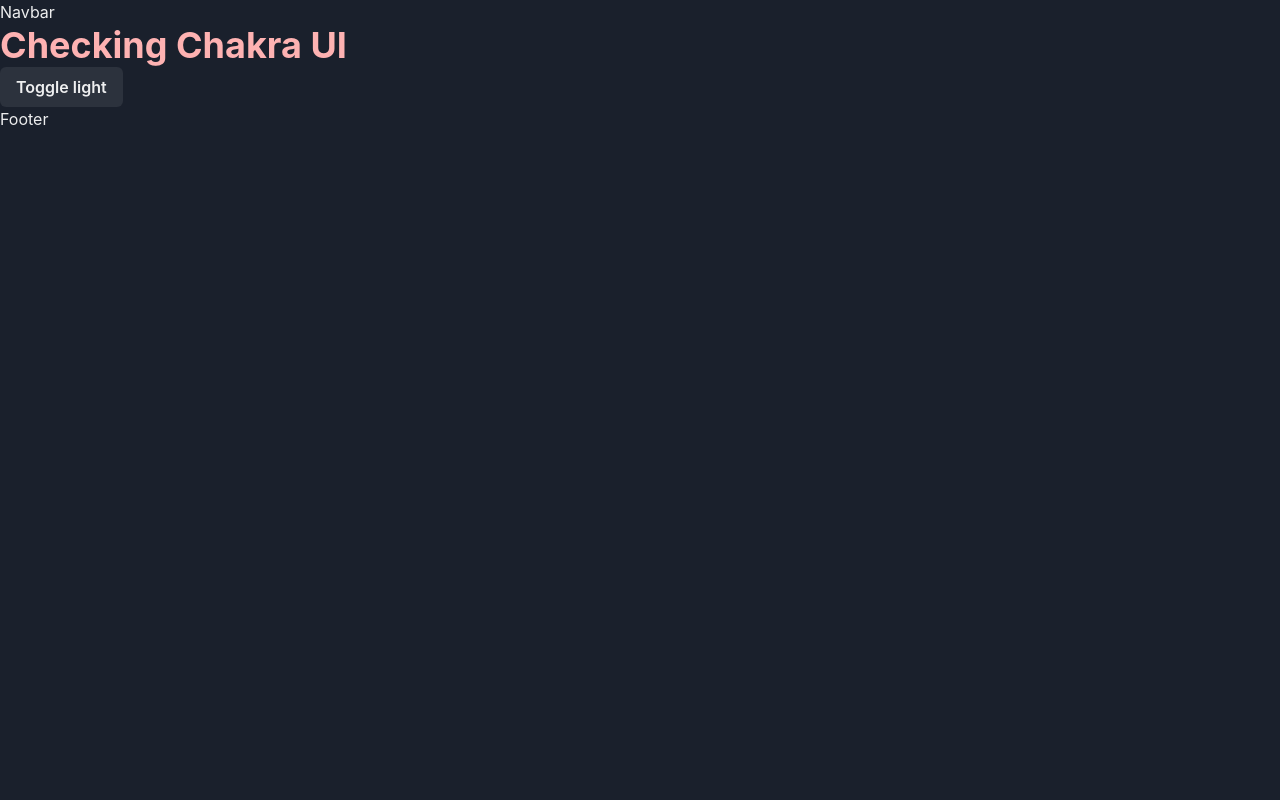
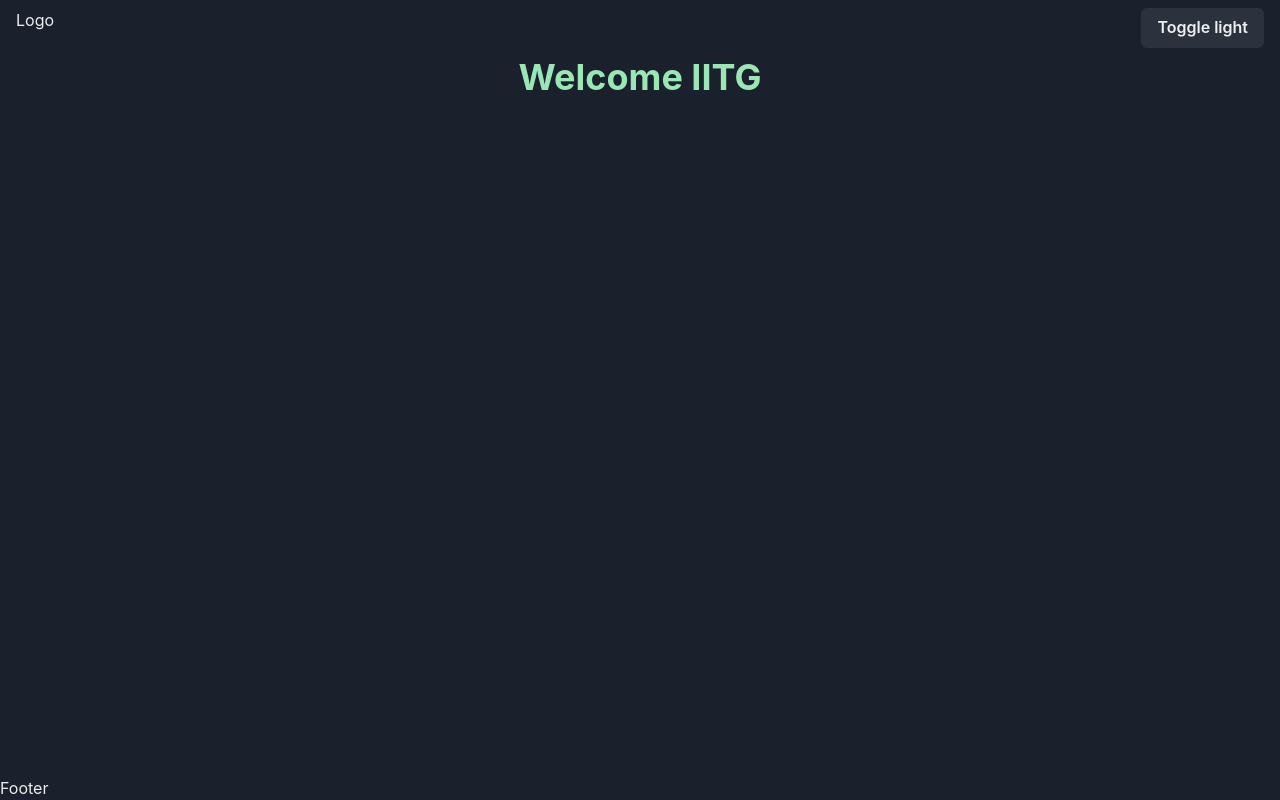
Before and after one commit to akhil-naidu/hasura-iitg, a Next.js app: page / in a window 1280 px wide. Built offline with nearby package versions, Linux system fonts and the light colour scheme.

Commit message:
chore: basic layout for app

```diff
--- a/components/FrontPage.js
+++ b/components/FrontPage.js
@@ -1,5 +1,6 @@
 import {
   Button,
+  Center,
   Heading,
   useColorMode,
   useColorModeValue,
@@ -7,17 +8,15 @@ import {
 import React from 'react';
 
 const FrontPage = () => {
-  const { toggleColorMode, colorMode } = useColorMode();
-  const color = useColorModeValue('red.500', 'red.200');
+  const color = useColorModeValue('green.500', 'green.200');
 
   return (
     <React.Fragment>
-      <Heading as='h1' color={color}>
-        Checking Chakra UI
-      </Heading>
-      <Button onClick={toggleColorMode}>
-        Toggle {colorMode === 'light' ? `dark` : 'light'}
-      </Button>
+      <Center>
+        <Heading as='h1' color={color}>
+          Welcome IITG
+        </Heading>
+      </Center>
     </React.Fragment>
   );
 };
--- a/components/Layout/Layout.js
+++ b/components/Layout/Layout.js
@@ -1,14 +1,16 @@
+import { Box, Container, Flex, Spacer } from '@chakra-ui/react';
 import React from 'react';
 import Footer from './Footer';
 import Navbar from './Navbar';
 
 const Layout = ({ children }) => {
   return (
-    <React.Fragment>
+    <Flex flexDirection='column' minH='100vh'>
       <Navbar />
-      {children}
+      <Box>{children}</Box>
+      <Spacer />
       <Footer />
-    </React.Fragment>
+    </Flex>
   );
 };
 
--- a/components/Layout/Navbar.js
+++ b/components/Layout/Navbar.js
@@ -1,7 +1,22 @@
+import { Box, Flex, Button, useColorMode } from '@chakra-ui/react';
 import React from 'react';
 
 const Navbar = () => {
-  return <div>Navbar</div>;
+  const { toggleColorMode, colorMode } = useColorMode();
+  return (
+    <nav>
+      <Box px={4} py={2}>
+        <Flex justify='space-between'>
+          <Box>Logo</Box>
+          <Box>
+            <Button onClick={toggleColorMode}>
+              Toggle {colorMode === 'light' ? `dark` : 'light'}
+            </Button>
+          </Box>
+        </Flex>
+      </Box>
+    </nav>
+  );
 };
 
 export default Navbar;
```
